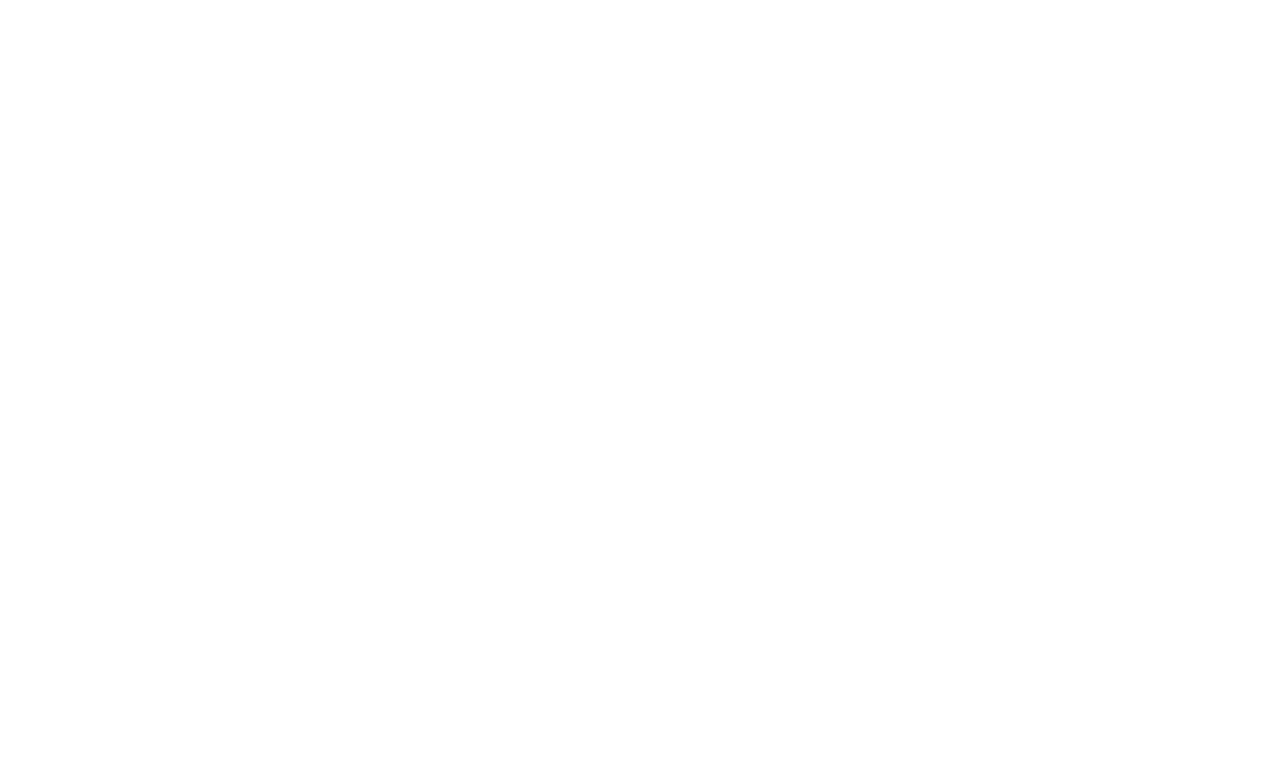
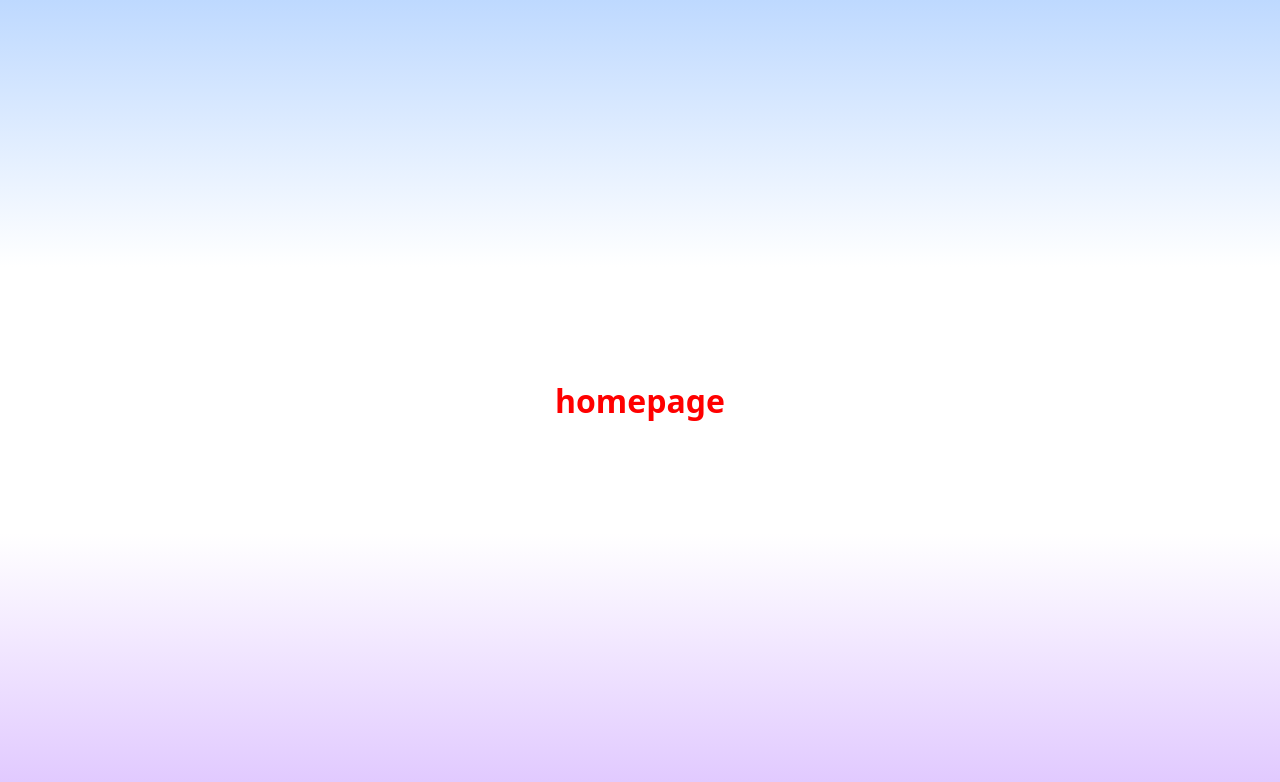
Before and after one commit to Viniciusrodd/TalkToMe, a React (Vite) app in the folder frontend/: page /talkToMe in a window 1280 px wide. Before the commit this address had no page. Shown: the top 782 px of the page. Built offline with nearby package versions, Linux system fonts and the light colour scheme.

Commit message:
frontend - style changes + homepage creation

```diff
--- a/frontend/src/App.tsx
+++ b/frontend/src/App.tsx
@@ -7,6 +7,7 @@
 // pages
 import Register from './pages/Auth/Register/Register';
 import Login from './pages/Auth/Login/Login';
+import Homepage from './pages/Home/Homepage';
 
 
 // app
@@ -18,6 +19,9 @@
                     { /* auth */ }
                     <Route path='/cadastro' element={ <Register /> } />
                     <Route path='/login' element={ <Login /> } />
+
+                    { /* homepage */ }
+                    <Route path='/talkToMe' element={ <Homepage /> } />
                 </Routes>
             </BrowserRouter>
         </div>
--- a/frontend/src/components/Modal/Modal.module.css
+++ b/frontend/src/components/Modal/Modal.module.css
@@ -59,7 +59,7 @@
     color: black;
     font-weight: 450;
     font-size: 20px;
-    white-space: pre-line;
+    white-space: pre-line; /* for understand "\n" */
 }
 
 /* Botão de Ação */
--- a/frontend/src/index.css
+++ b/frontend/src/index.css
@@ -9,3 +9,12 @@
     padding: 0;
     height: 100%;
 }
+
+.general_container{
+    display: flex;
+    justify-content: center;
+    align-items: center;
+    height: 100vh;
+    width: 100%;
+    background-image: linear-gradient(to bottom, rgb(190, 217, 255), white, white, rgb(223, 198, 255));
+}
--- a/frontend/src/pages/Auth/Login/Login.tsx
+++ b/frontend/src/pages/Auth/Login/Login.tsx
@@ -140,7 +140,7 @@
 
     // jsx
     return (
-        <div className='auth_container'>
+        <div className='general_container'>
             { /* modal */ }
             <Modal
                 title={ modal_title }
--- a/frontend/src/pages/Auth/Register/Register.tsx
+++ b/frontend/src/pages/Auth/Register/Register.tsx
@@ -141,7 +141,7 @@
 
 
     return (
-        <div className='auth_container'>
+        <div className='general_container'>
             { /* modal */ }
             <Modal
                 title={ modal_title }
--- /dev/null
+++ b/frontend/src/pages/Home/Homepage.module.css
@@ -0,0 +1,5 @@
+@charset "UTF-8";
+
+.h1_test{
+    color: red;
+}
--- /dev/null
+++ b/frontend/src/pages/Home/Homepage.tsx
@@ -0,0 +1,16 @@
+
+// css
+import styles from './Homepage.module.css';
+
+
+const Homepage = () => {
+    return (
+        <div className="general_container">
+            <h1 className={ styles.h1_test }>
+                homepage
+            </h1>
+        </div>
+    );
+};
+
+export default Homepage;
--- a/frontend/src/utils/AuthCss/AuthStyles.css
+++ b/frontend/src/utils/AuthCss/AuthStyles.css
@@ -7,15 +7,6 @@
 }
 
 /* page css */
-
-.auth_container{
-    display: flex;
-    justify-content: center;
-    align-items: center;
-    height: 100vh;
-    width: 100%;
-    background-image: linear-gradient(to bottom, rgb(210, 247, 251), white, white, rgb(228, 210, 251));
-}
 
 .auth_image_container{
     background-image: url(../../../images/register_panel.jpg);
```
